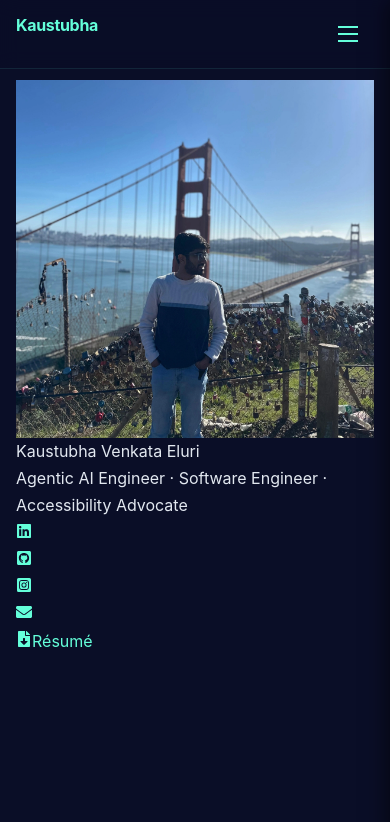
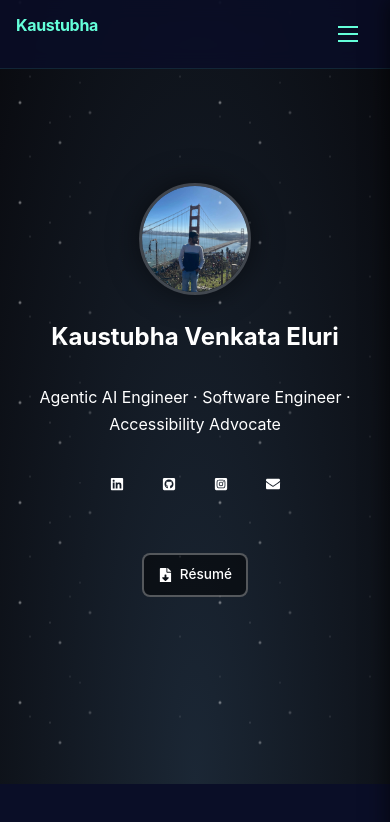
Before and after one commit to Kaustubha-09/Kaustubha-09.github.io, a React (Vite) app: page / in a window 390 px wide. Shown: the top 822 px of the page. Built offline with nearby package versions, Linux system fonts and the light colour scheme.

Commit message:
Update Home CSS to match reference style with flexbox layout and icon hover effects

```diff
--- a/src/pages/Home/Home.module.css
+++ b/src/pages/Home/Home.module.css
@@ -1,244 +1,289 @@
-.section {
-  padding: 0;
-  max-width: 100%;
-  margin: 0;
-  background: linear-gradient(180deg, #0a0e27 0%, #0f172a 100%);
-  min-height: calc(100vh - 80px);
+.container {
   display: flex;
   flex-direction: column;
+  min-height: calc(100vh - 80px);
+  justify-content: center;
+  align-items: center;
+  text-align: center;
+  background:
+    radial-gradient(ellipse at bottom, #1b2735 0%, #090a0f 100%),
+    linear-gradient(180deg, #0a0e27 0%, #1a1f3a 50%, #0a0e27 100%);
+  background-position: center;
+  background-size: cover;
+  position: relative;
+  overflow: hidden;
+  padding: 2rem 1rem;
+  opacity: 0;
+  transition: opacity 0.8s ease-out;
+}
+
+/* Animated Stars */
+.container::before,
+.container::after {
+  content: '';
+  position: absolute;
+  top: 0;
+  left: 0;
+  width: 100%;
+  height: 100%;
+  pointer-events: none;
+  opacity: 0.6;
+}
+
+.container::before {
+  background-image:
+    radial-gradient(2px 2px at 20px 30px, #fff, transparent),
+    radial-gradient(2px 2px at 60px 70px, rgba(255,255,255,0.8), transparent),
+    radial-gradient(1px 1px at 50px 50px, rgba(255,255,255,0.6), transparent),
+    radial-gradient(1px 1px at 80px 10px, rgba(255,255,255,0.4), transparent),
+    radial-gradient(2px 2px at 90px 40px, rgba(255,255,255,0.5), transparent);
+  background-repeat: repeat;
+  background-size: 200px 100px;
+  animation: sparkle 20s linear infinite;
+}
+
+.container::after {
+  background-image:
+    radial-gradient(1px 1px at 30px 60px, rgba(255,255,255,0.5), transparent),
+    radial-gradient(1px 1px at 70px 20px, rgba(255,255,255,0.4), transparent),
+    radial-gradient(1px 1px at 100px 90px, rgba(255,255,255,0.3), transparent);
+  background-repeat: repeat;
+  background-size: 150px 80px;
+  animation: sparkle 15s linear infinite reverse;
+}
+
+@keyframes sparkle {
+  from {
+    transform: translateY(0);
+  }
+  to {
+    transform: translateY(-100px);
+  }
+}
+
+.container > div {
+  padding: 0.75em 0.25em;
+}
+
+.row {
+  display: flex;
+  justify-content: center;
+  align-items: center;
+  width: 100%;
+  margin: 0;
+}
+
+.col {
+  display: flex;
+  justify-content: center;
+  align-items: center;
+  padding: 0.25em;
+}
+
+.imageWrapper {
+  display: flex;
+  justify-content: center;
   align-items: center;
 }
 
-.cardWrapper {
-  opacity: 0;
-  transform: translateY(30px);
-  transition: opacity 0.8s ease-out, transform 0.8s ease-out;
-  width: 100%;
-  flex-shrink: 0;
+.professionalHeadshot {
+  height: 10em;
+  width: 10em;
+  border-radius: 50%;
+  object-fit: cover;
+  border: 3px solid rgba(255, 255, 255, 0.2);
+  box-shadow: 0 0 30px rgba(0, 0, 0, 0.5);
 }
 
-.aboutWrapper {
-  width: 100%;
-  padding: 4rem 2rem;
-  max-width: 1200px;
-  margin: 0 auto;
+.textWhite {
+  color: white !important;
 }
 
-.about {
-  opacity: 0;
-  transform: translateY(30px);
-  transition: opacity 0.6s ease-out, transform 0.6s ease-out;
+.headingOne {
+  font-size: 2.5em;
+  font-weight: 700;
+  white-space: nowrap;
 }
 
-.aboutTitle {
-  font-size: clamp(2rem, 5vw, 3rem);
-  margin-bottom: 3rem;
-  font-weight: 700;
-  color: #ccd6f6;
-  position: relative;
-  display: inline-block;
-  padding-bottom: 1rem;
+.headingThree {
+  font-size: 1.5em;
+  font-weight: 400;
 }
 
-.aboutTitle::after {
-  content: '';
-  position: absolute;
-  bottom: 0;
-  left: 0;
-  width: 60px;
-  height: 4px;
-  background: linear-gradient(90deg, #64ffda, #4dd0e1);
-  border-radius: 2px;
+.icon {
+  color: white;
+  font-size: 2.5em;
+  border-radius: 0.125em;
+  transition: all 0.3s ease;
+  padding: 0.25em;
 }
 
-.aboutContent {
-  color: #8892b0;
-  line-height: 1.8;
-  font-size: clamp(1rem, 2vw, 1.15rem);
+.icon:hover {
+  color: #404040;
+  background-color: white;
 }
 
-.aboutParagraph {
-  margin-bottom: 1.5rem;
-  color: #8892b0;
+.resumeButton {
+  display: inline-flex;
+  align-items: center;
+  gap: 0.5em;
+  padding: 0.75em 1.5em;
+  background: rgba(0, 0, 0, 0.5);
+  border: 2px solid rgba(255, 255, 255, 0.3);
+  border-radius: 8px;
+  color: white;
+  text-decoration: none;
+  font-size: 1em;
+  font-weight: 500;
+  transition: all 0.3s ease;
+  margin-top: 0.5em;
 }
 
-.aboutParagraph strong {
-  color: #64ffda;
-  font-weight: 600;
+.resumeButton:hover {
+  background: rgba(255, 255, 255, 0.1);
+  border-color: rgba(255, 255, 255, 0.5);
+  color: white;
 }
 
-.aboutList {
-  margin: 1.5rem 0 1.5rem 2rem;
-  padding: 0;
-  list-style: none;
-}
-
-.aboutList li {
-  margin-bottom: 0.75rem;
-  padding-left: 1.5rem;
-  position: relative;
-  color: #ccd6f6;
-}
-
-.aboutList li::before {
-  content: '▹';
-  position: absolute;
-  left: 0;
-  color: #64ffda;
-  font-size: 1.2em;
-  line-height: 1;
-}
-
-.aboutList li strong {
-  color: #64ffda;
-}
-
-.workAuth {
-  margin-top: 2rem;
-  padding-top: 2rem;
-  border-top: 1px solid rgba(100, 255, 218, 0.1);
-  color: #ccd6f6;
-  font-size: 1rem;
-}
-
-.workAuth strong {
-  color: #64ffda;
-}
-
-.personalInterests {
-  margin-top: 3rem;
-  padding-top: 3rem;
-  border-top: 1px solid rgba(100, 255, 218, 0.1);
-}
-
-.interestsTitle {
-  font-size: clamp(1.5rem, 3vw, 2rem);
-  margin-bottom: 1.5rem;
-  color: #64ffda;
-  font-weight: 600;
-}
-
-.instagramLink,
-.aboutLink {
-  color: #64ffda;
-  text-decoration: none;
-  font-weight: 600;
-  transition: all 0.3s ease;
-  border-bottom: 1px solid transparent;
-}
-
-.instagramLink:hover,
-.instagramLink:focus,
-.aboutLink:hover,
-.aboutLink:focus {
-  color: #4dd0e1;
-  border-bottom-color: #4dd0e1;
-  outline: none;
-}
-
-.instagramLink:focus-visible,
-.aboutLink:focus-visible {
-  outline: 2px solid #64ffda;
-  outline-offset: 4px;
-  border-radius: 4px;
+.iconSmall {
+  font-size: 1.25em !important;
 }
 
 /* Tablet */
 @media (max-width: 1024px) {
-  .aboutWrapper {
-    padding: clamp(3rem, 6vw, 4rem) clamp(1.5rem, 4vw, 2rem);
+  .container {
+    min-height: calc(100vh - 70px);
+  }
+
+  .headingOne {
+    font-size: 2em;
+    white-space: normal;
+  }
+
+  .headingThree {
+    font-size: 1.3em;
+  }
+
+  .professionalHeadshot {
+    height: 9em;
+    width: 9em;
   }
 }
 
 /* Mobile */
 @media (max-width: 768px) {
-  .aboutWrapper {
-    padding: clamp(2.5rem, 5vw, 3rem) clamp(1rem, 3vw, 1.5rem);
+  .container {
+    min-height: calc(100vh - 60px);
+    padding: 1rem 0.5rem;
   }
 
-  .aboutContent {
-    font-size: clamp(0.95rem, 2.5vw, 1rem);
+  .headingOne {
+    font-size: 1.75em;
+    white-space: normal;
+    line-height: 1.2;
   }
 
-  .aboutList {
-    margin-left: 1rem;
+  .headingThree {
+    font-size: 1.1em;
   }
 
-  .aboutList li {
-    padding-left: 1.25rem;
+  .professionalHeadshot {
+    height: 8em;
+    width: 8em;
   }
 
-  .interestsTitle {
-    font-size: clamp(1.25rem, 4vw, 1.5rem);
+  .icon {
+    font-size: 2em;
   }
 
-  .workAuth {
-    margin-top: 1.5rem;
-    padding-top: 1.5rem;
-    font-size: 0.9rem;
+  .resumeButton {
+    font-size: 0.9em;
+    padding: 0.65em 1.25em;
   }
 }
 
 /* Small mobile */
 @media (max-width: 480px) {
-  .aboutWrapper {
-    padding: 2rem 0.75rem;
+  .container {
+    padding: 0.75rem 0.25rem;
   }
 
-  .aboutTitle {
-    font-size: clamp(1.5rem, 6vw, 2rem);
-    margin-bottom: 2rem;
+  .headingOne {
+    font-size: 1.5em;
   }
 
-  .aboutContent {
-    font-size: 0.9rem;
+  .headingThree {
+    font-size: 1em;
   }
 
-  .aboutParagraph {
-    margin-bottom: 1.25rem;
+  .professionalHeadshot {
+    height: 7em;
+    width: 7em;
   }
 
-  .aboutList {
-    margin-left: 0.75rem;
+  .icon {
+    font-size: 1.75em;
   }
 
-  .aboutList li {
-    padding-left: 1rem;
-    font-size: 0.9rem;
+  .resumeButton {
+    font-size: 0.85em;
+    padding: 0.6em 1em;
   }
 
-  .personalInterests {
-    margin-top: 2rem;
-    padding-top: 2rem;
-  }
-
-  .instagramLink {
-    font-size: 0.95rem;
+  .iconSmall {
+    font-size: 1.1em !important;
   }
 }
 
 /* Landscape mobile */
 @media (max-width: 768px) and (orientation: landscape) {
-  .aboutWrapper {
-    padding: 2rem 1.5rem;
+  .container {
+    min-height: calc(100vh - 60px);
+    padding: 0.5rem;
+  }
+
+  .professionalHeadshot {
+    height: 6em;
+    width: 6em;
+  }
+
+  .headingOne {
+    font-size: 1.5em;
+    margin: 0.25em 0;
+  }
+
+  .headingThree {
+    font-size: 0.95em;
+    margin: 0.25em 0;
+  }
+
+  .icon {
+    font-size: 1.75em;
+  }
+
+  .resumeButton {
+    font-size: 0.8em;
+    padding: 0.5em 1em;
+    margin-top: 0.25em;
   }
 }
 
 /* Large screens */
 @media (min-width: 1920px) {
-  .aboutWrapper {
-    padding: 5rem 3rem;
-    max-width: 1400px;
+  .container {
+    min-height: calc(100vh - 100px);
   }
 
-  .aboutContent {
-    font-size: 1.2rem;
+  .headingOne {
+    font-size: 3em;
+  }
+
+  .headingThree {
+    font-size: 1.75em;
+  }
+
+  .professionalHeadshot {
+    height: 11em;
+    width: 11em;
   }
 }
-
-/* Ultra-wide screens */
-@media (min-width: 2560px) {
-  .aboutWrapper {
-    max-width: 1600px;
-  }
-}
```
